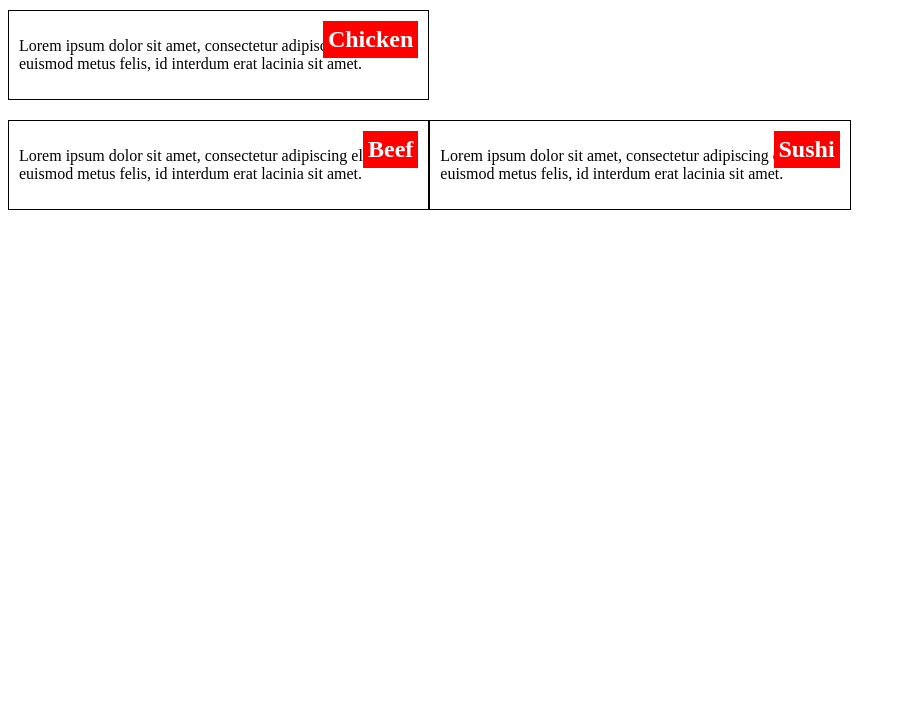
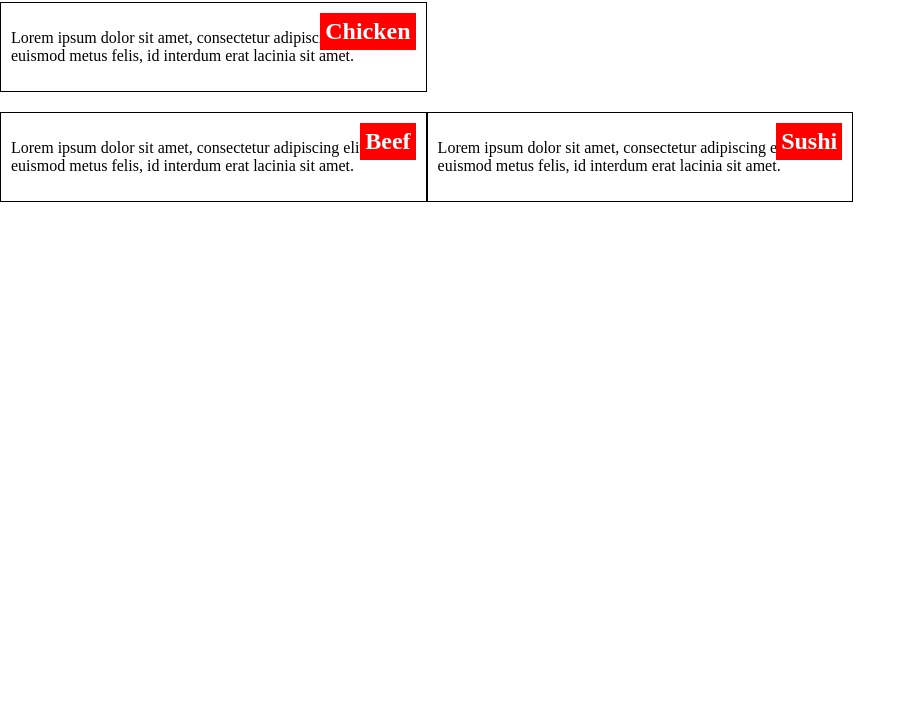
Before and after one commit to Andamlaka/graded-assignment, a plain HTML site: page index.html in a window 1280 px wide. Shown: the part 93-800 px from the top of the page, without its empty margins (0-916 px from the left). Drawn offline with Linux system fonts and the light colour scheme; files that its build step writes are made by us from their sources.

Commit message:
Update style.css

```diff
--- a/style.css
+++ b/style.css
@@ -1,4 +1,4 @@
-/body {
+body {
   margin: 0;
   padding: 0;
 }
```
